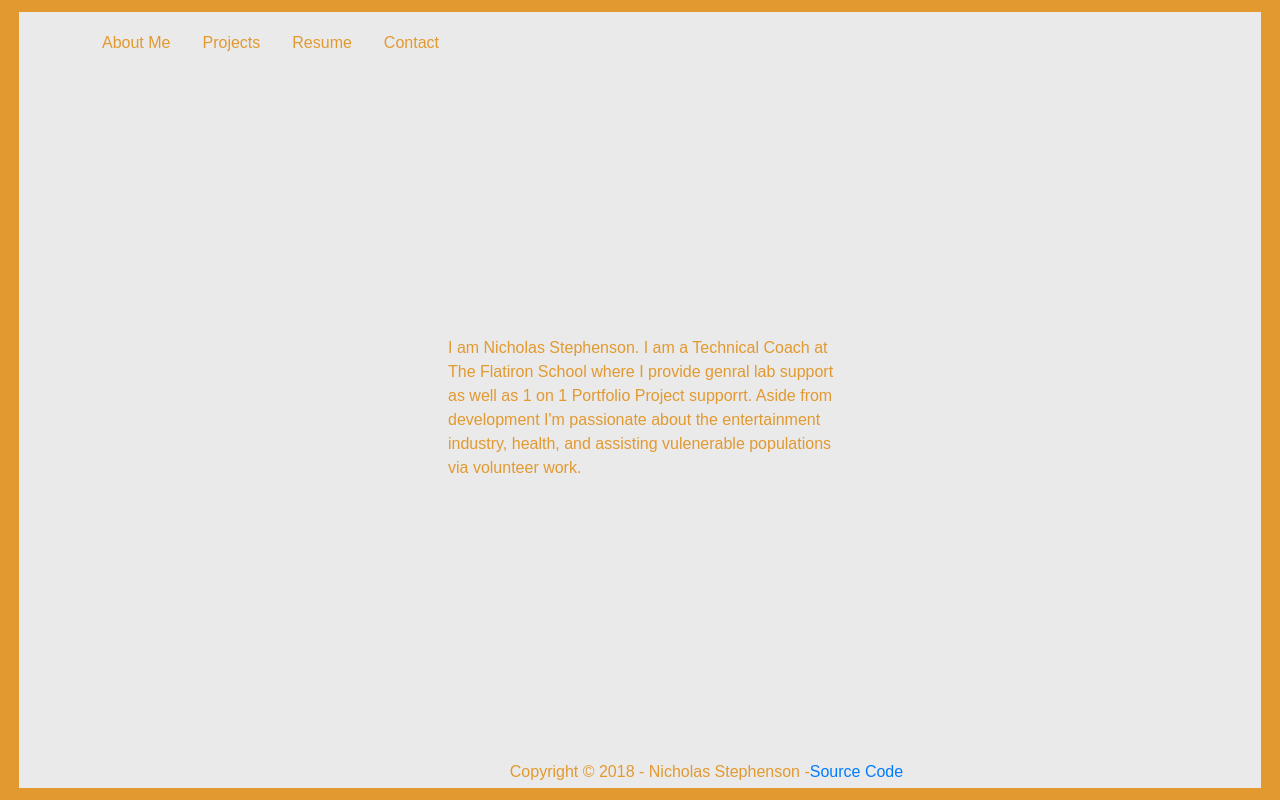
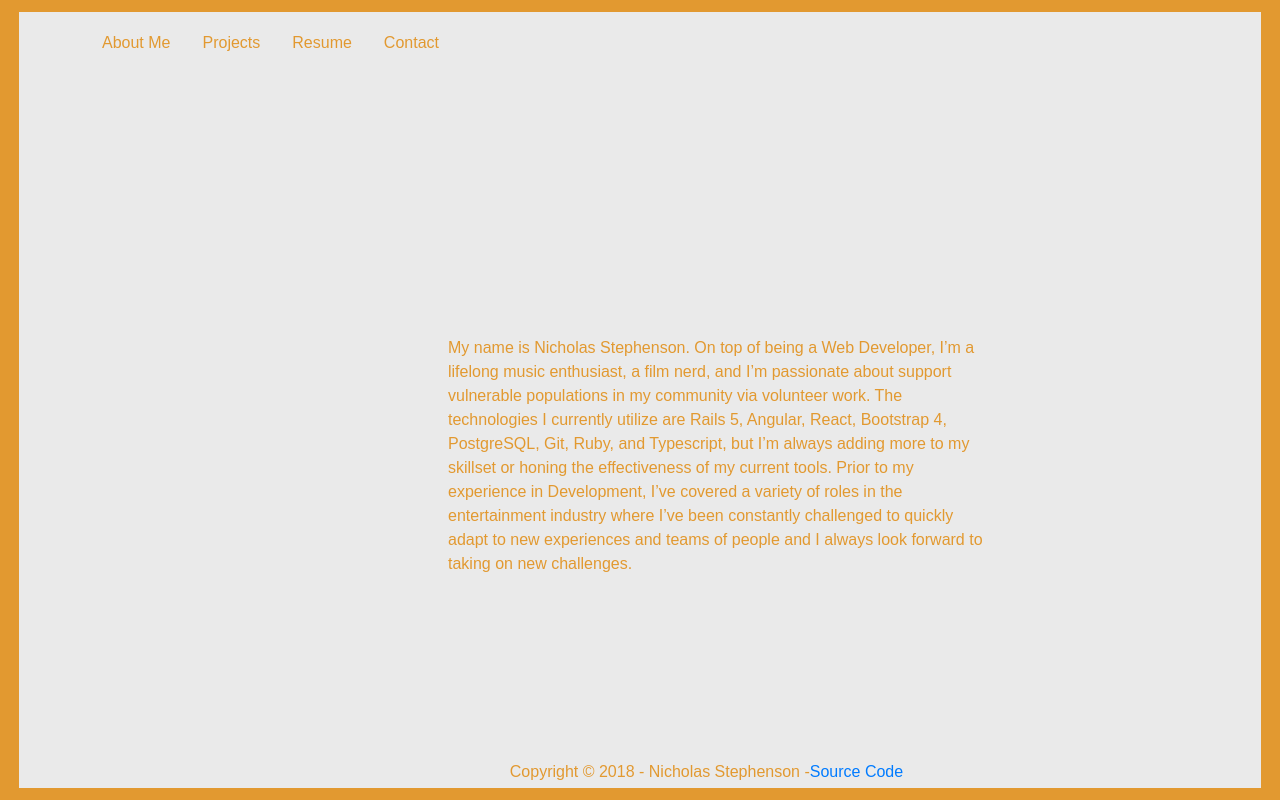
Before and after one commit to NStephenson/nstephenson.github.io, a React (Create React App) app: page /about in a window 1280 px wide. Built offline with nearby package versions, Linux system fonts and the light colour scheme.

Commit message:
about me now uses imported data

```diff
--- a/src/components/aboutMe.js
+++ b/src/components/aboutMe.js
@@ -1,14 +1,14 @@
 import React from 'react'
+import {aboutMe} from '../data'
 
 export const AboutMe =  () => {
  return(
-    <div className="row">
-      <p className="col-md-6">
-      I am Nicholas Stephenson. I am a Technical Coach at The Flatiron School where I
-      provide genral lab support as well as 1 on 1 Portfolio Project supporrt. Aside from development
-      I'm passionate about the entertainment industry, health, and assisting
-      vulenerable populations via volunteer work.
+    <div className="row middle" id="about-me">
+
+      <p className="col-md-8">
+        {aboutMe}
       </p>
+
     </div>
   )
 }
```
